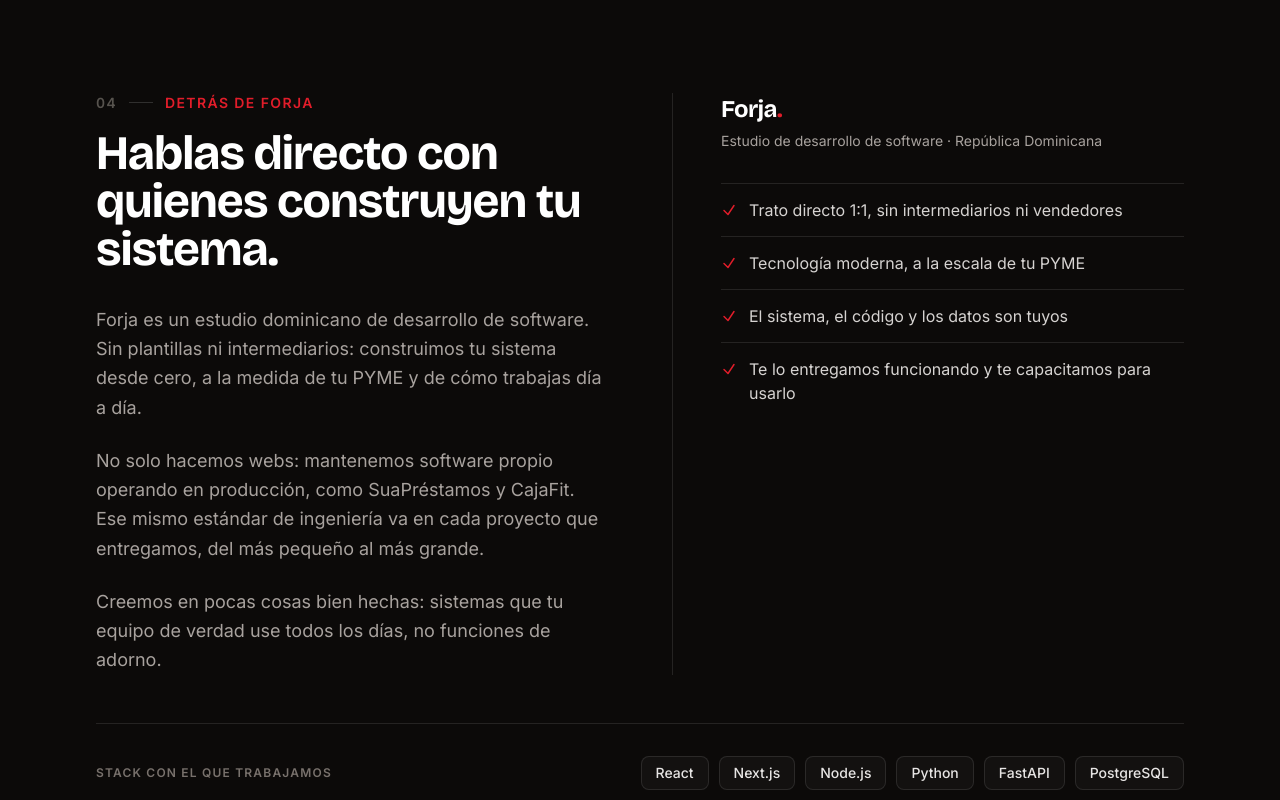
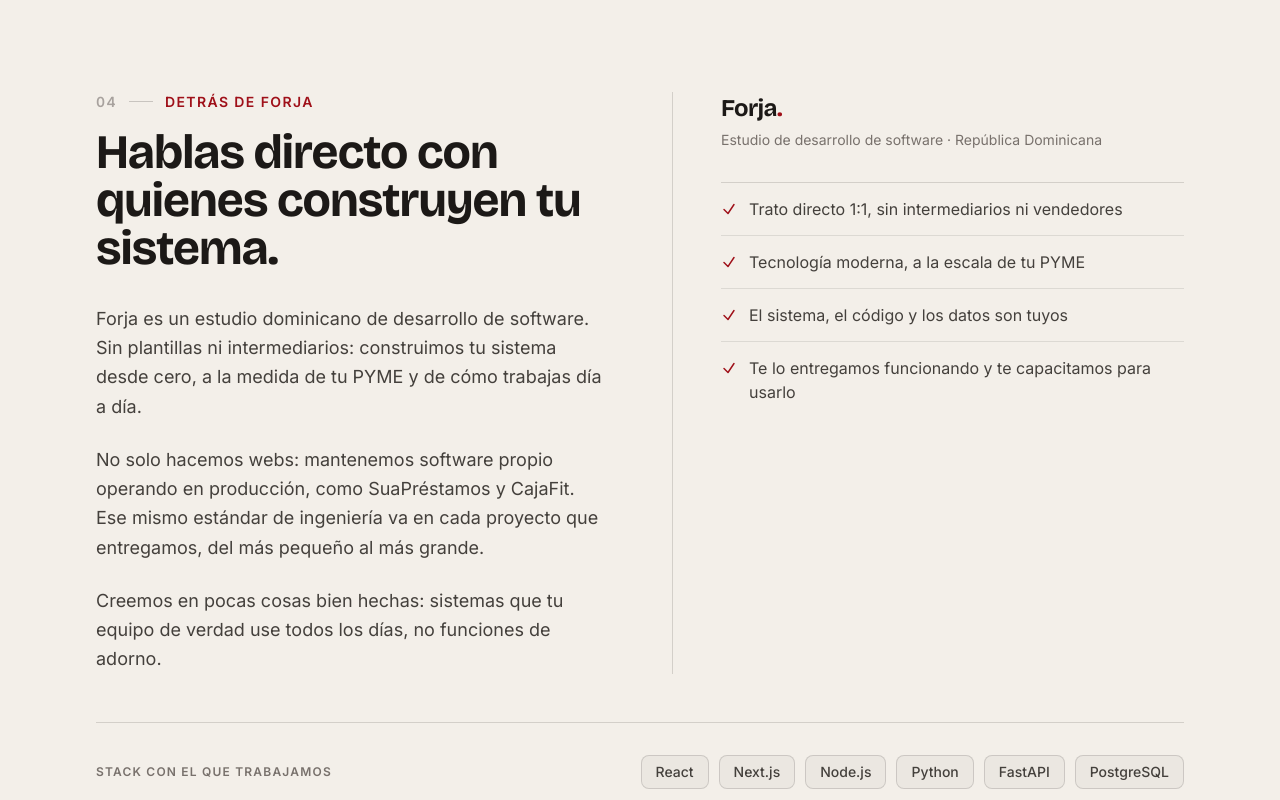
Before and after one commit to Najo24-code/pilotoapps-web, a Next.js app: page /pilotoapps-web/ in a window 1280 px wide. Shown: the part 3800-4600 px from the top of the page. Built offline with nearby package versions, Linux system fonts and the light colour scheme.

Commit message:
feat: banda clara calida en la seccion Estudio para romper la monotonia de losa negra y darle ritmo y respiro a la home

```diff
--- a/app/page.tsx
+++ b/app/page.tsx
@@ -1,5 +1,5 @@
 import Link from "next/link";
-import Navbar, { ForjaWord } from "./components/Navbar";
+import Navbar from "./components/Navbar";
 import Reveal from "./components/Reveal";
 import WhatsAppFab from "./components/WhatsAppFab";
 import Footer from "./components/Footer";
@@ -357,16 +357,16 @@ export default function Home() {
         </div>
       </section>
 
-      {/* SOBRE EL ESTUDIO */}
-      <section id="sobre" className="border-t border-white/10 py-16 md:py-24">
+      {/* SOBRE EL ESTUDIO — banda clara cálida: cambia el tono y humaniza el estudio */}
+      <section id="sobre" className="bg-[#f3efe9] py-16 md:py-24">
         <div className="mx-auto max-w-6xl px-4 sm:px-6 lg:px-8">
           <div className="grid gap-12 lg:grid-cols-12 lg:gap-16">
             <Reveal className="lg:col-span-6">
-              <SectionTag n="04" label="Detrás de Forja" />
-              <h2 className="font-display text-4xl font-bold leading-[1.04] tracking-[-0.02em] text-white md:text-5xl">
+              <SectionTag n="04" label="Detrás de Forja" light />
+              <h2 className="font-display text-4xl font-bold leading-[1.04] tracking-[-0.02em] text-stone-900 md:text-5xl">
                 Hablas directo con quienes construyen tu sistema.
               </h2>
-              <div className="mt-8 space-y-6 text-lg leading-relaxed text-stone-400">
+              <div className="mt-8 space-y-6 text-lg leading-relaxed text-stone-700">
                 <p>
                   Forja es un estudio dominicano de desarrollo de software. Sin plantillas ni
                   intermediarios: construimos tu sistema desde cero, a la medida de tu PYME y de cómo
@@ -384,20 +384,22 @@ export default function Home() {
               </div>
             </Reveal>
 
-            <Reveal delay={0.1} className="lg:col-span-6 lg:border-l lg:border-white/10 lg:pl-12">
+            <Reveal delay={0.1} className="lg:col-span-6 lg:border-l lg:border-stone-900/15 lg:pl-12">
               <div>
-                <ForjaWord className="text-2xl" />
-                <p className="mt-1.5 text-sm text-stone-400">Estudio de desarrollo de software · República Dominicana</p>
+                <span className="font-display text-2xl font-bold tracking-tight text-stone-900">
+                  Forja<span className="text-brand-600">.</span>
+                </span>
+                <p className="mt-1.5 text-sm text-stone-500">Estudio de desarrollo de software · República Dominicana</p>
               </div>
-              <ul className="mt-8 divide-y divide-white/10 border-t border-white/10">
+              <ul className="mt-8 divide-y divide-stone-900/10 border-t border-stone-900/15">
                 {[
                   "Trato directo 1:1, sin intermediarios ni vendedores",
                   "Tecnología moderna, a la escala de tu PYME",
                   "El sistema, el código y los datos son tuyos",
                   "Te lo entregamos funcionando y te capacitamos para usarlo",
                 ].map((h) => (
-                  <li key={h} className="flex items-start gap-3 py-3.5 text-stone-300">
-                    <svg className="mt-1 h-4 w-4 shrink-0 text-brand" fill="none" viewBox="0 0 24 24" strokeWidth={2.2} stroke="currentColor">
+                  <li key={h} className="flex items-start gap-3 py-3.5 text-stone-700">
+                    <svg className="mt-1 h-4 w-4 shrink-0 text-brand-600" fill="none" viewBox="0 0 24 24" strokeWidth={2.2} stroke="currentColor">
                       <path strokeLinecap="round" strokeLinejoin="round" d="m4.5 12.75 6 6 9-13.5" />
                     </svg>
                     {h}
@@ -406,11 +408,11 @@ export default function Home() {
               </ul>
             </Reveal>
           </div>
-          <Reveal className="mt-12 flex flex-col gap-4 border-t border-white/10 pt-8 sm:flex-row sm:items-center sm:justify-between">
+          <Reveal className="mt-12 flex flex-col gap-4 border-t border-stone-900/15 pt-8 sm:flex-row sm:items-center sm:justify-between">
             <p className="shrink-0 text-xs font-semibold uppercase tracking-widest text-stone-500">Stack con el que trabajamos</p>
             <div className="flex flex-wrap gap-2.5">
               {stack.map((s) => (
-                <span key={s} className="rounded-lg border border-white/10 bg-white/[.03] px-3.5 py-1.5 text-sm font-medium text-stone-200">
+                <span key={s} className="rounded-lg border border-stone-900/15 bg-stone-900/[.03] px-3.5 py-1.5 text-sm font-medium text-stone-700">
                   {s}
                 </span>
               ))}
```
